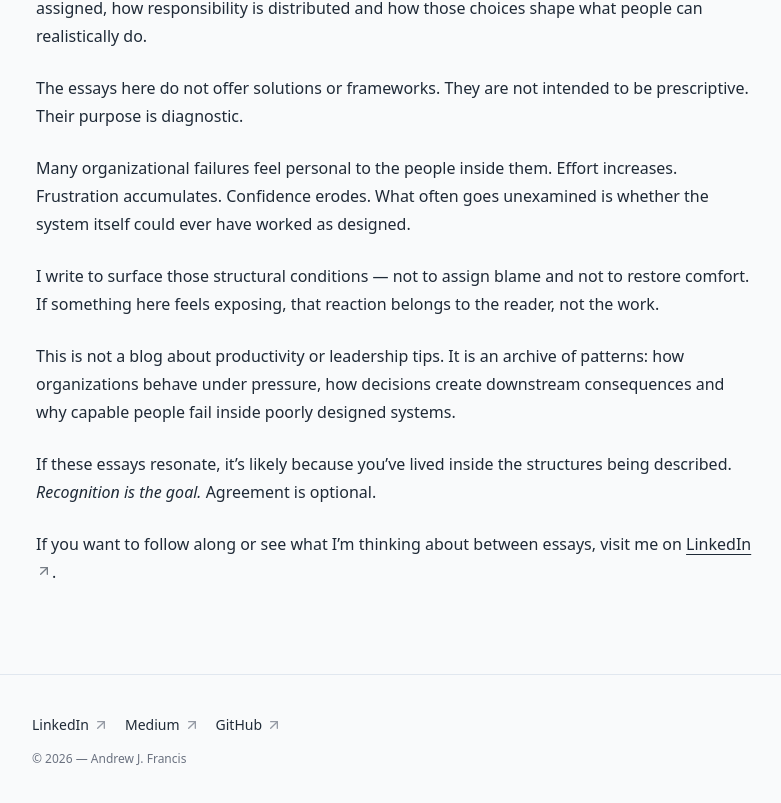
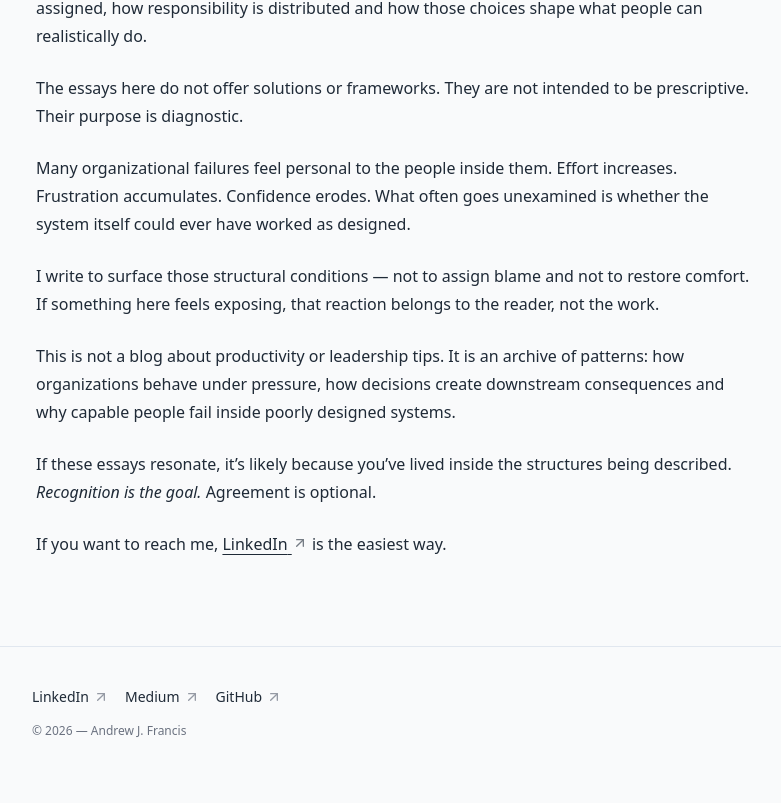
Before and after one commit to andrewjfrancis/andrewjfrancis-site, a Next.js app: page /about in a window 1280 px wide. Shown: the part 469-1272 px from the top of the page, without its empty margins (244-1025 px from the left). After the commit the page ends 1248 px from the top, so only its background shows below. Built offline with nearby package versions, Linux system fonts and the light colour scheme.

Commit message:
About: LinkedIn contact update
Update last paragraph of About page:

If you want to reach me, LinkedIn is the easiest way.

```diff
--- a/app/about/page.tsx
+++ b/app/about/page.tsx
@@ -73,8 +73,7 @@ export default function AboutPage() {
         </p>
 
         <p>
-          If you want to follow along or see what I’m thinking about between
-          essays, visit me on{" "}
+          If you want to reach me,{" "}
           <a
             href="https://www.linkedin.com/in/andrewjfrancis"
             target="_blank"
@@ -86,8 +85,8 @@ export default function AboutPage() {
               className="inline-block align-baseline relative top-[1px] h-4 w-4 opacity-60"
               aria-hidden="true"
             />
-          </a>
-          .
+          </a>{" "}
+          is the easiest way.
         </p>
       </div>
     </PageShell>
```
